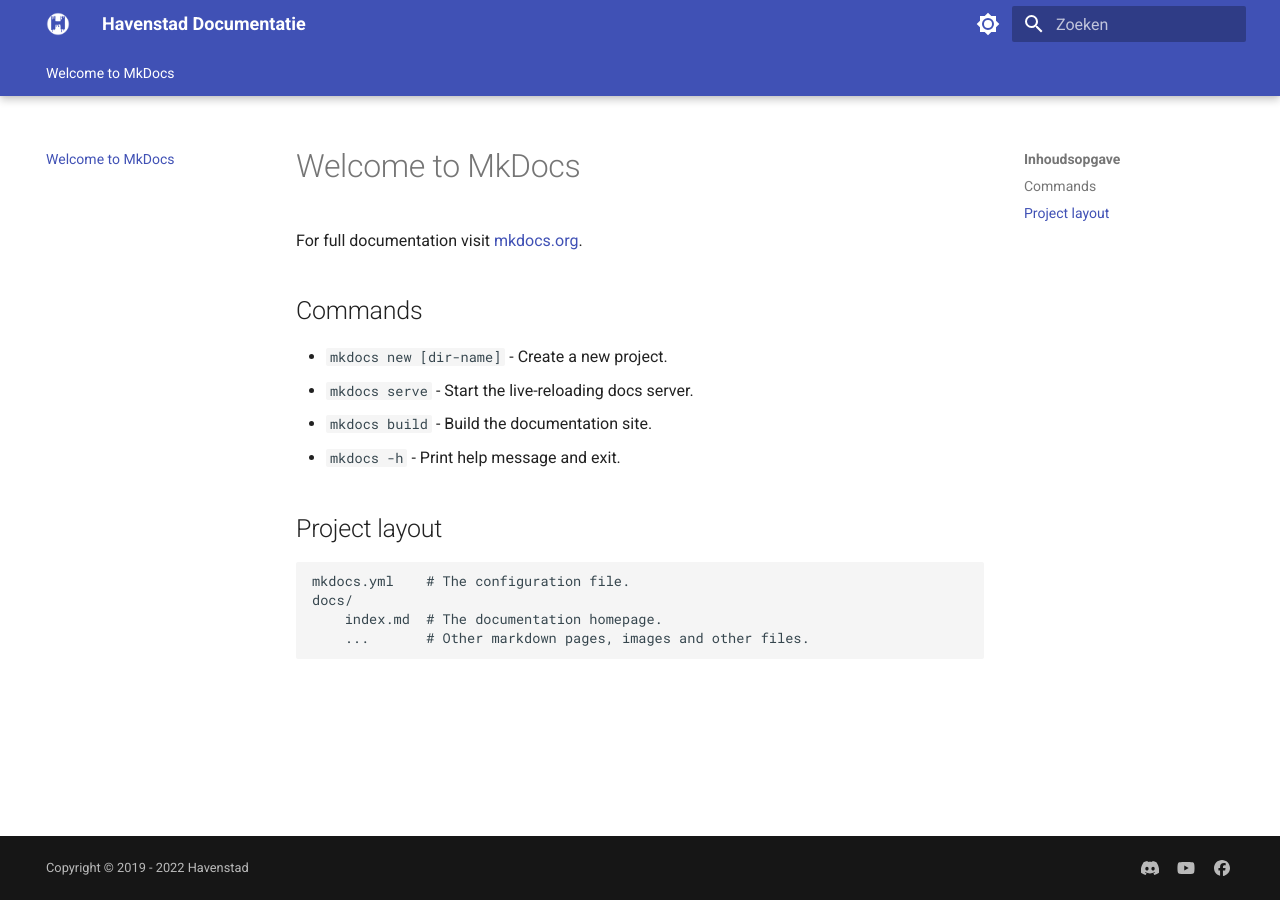
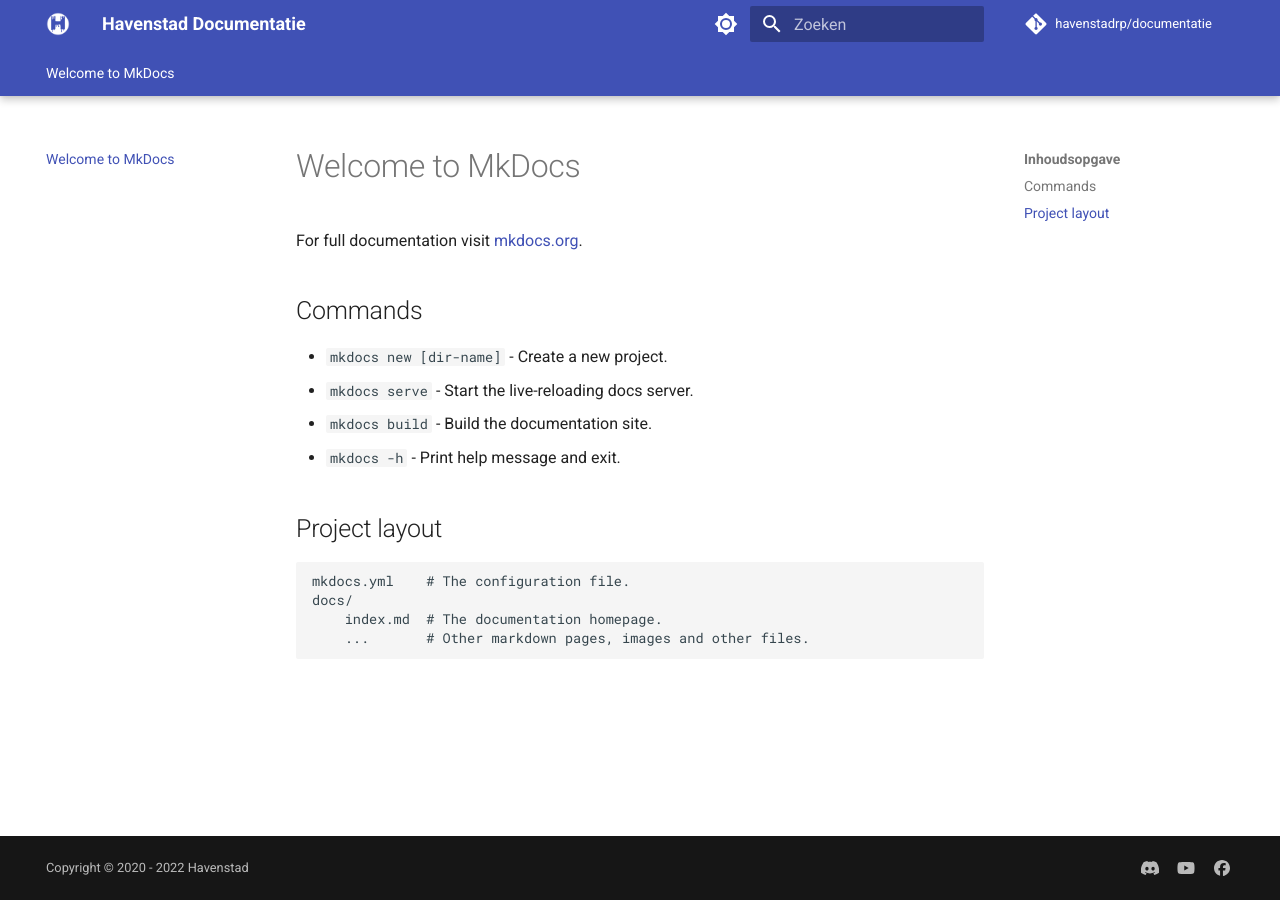
Before and after one commit to havenstadrp/documentatie, an MkDocs documentation site: the page built from docs/index.md, in a window 1280 px wide. Built offline with MkDocs 1.6.1 and Material for MkDocs 9.7.7, drawn with Linux system fonts in a browser that asks for light colours; comment, search, counter and statistics services are not loaded; the version menu is left out.

```diff
--- a/mkdocs.yml
+++ b/mkdocs.yml
@@ -7,10 +7,10 @@ site_author: "Bedar"
 # Copyright
 copyright: "&copy; 2021 Havenstad"
 
-# # Repository
-# repo_name: "GitHub"
-# repo_url: "https://github.com/peaceiris/mkdocs-material-boilerplate"
-# edit_uri: "https://github.com/peaceiris/mkdocs-material-boilerplate/edit/main/docs_sample"
+# Repository
+repo_name: "havenstadrp/documentatie"
+repo_url: "https://github.com/havenstadrp/documentatie"
+edit_uri: "edit/main/docs/"
 
 # Configuration
 docs_dir: "docs"
@@ -55,11 +55,51 @@ theme:
     - search.share
     - header.autohide
 
+markdown_extensions:
+
+  # Python Markdown
+  - abbr
+  - admonition
+  - attr_list
+  - def_list
+  - footnotes
+  - meta
+  - md_in_html
+  - toc:
+      permalink: true
+
+  # Python Markdown Extensions
+  - pymdownx.arithmatex:
+      generic: true
+  - pymdownx.betterem:
+      smart_enable: all
+  - pymdownx.caret
+  - pymdownx.details
+  - pymdownx.emoji:
+      emoji_index: !!python/name:materialx.emoji.twemoji
+      emoji_generator: !!python/name:materialx.emoji.to_svg
+  - pymdownx.highlight
+  - pymdownx.inlinehilite
+  - pymdownx.keys
+  - pymdownx.mark
+  - pymdownx.smartsymbols
+  - pymdownx.superfences
+  - pymdownx.tabbed:
+      alternate_style: true
+  - pymdownx.tasklist:
+      custom_checkbox: true
+  - pymdownx.tilde
+
+
 plugins:
   - search:
       lang: nl
       separator: '[\s\-\.]'
-  - tags
+
+  - git-revision-date-localized:
+      enable_creation_date: true
+      fallback_to_build_date: true
+
 
 # # Page tree
 # nav:
@@ -96,4 +136,4 @@ extra:
 
   generator: false
 
-copyright: Copyright &copy; 2019 - 2022 Havenstad
+copyright: Copyright &copy; 2020 - 2022 Havenstad
```
Also changed, not shown: 1 other file.
